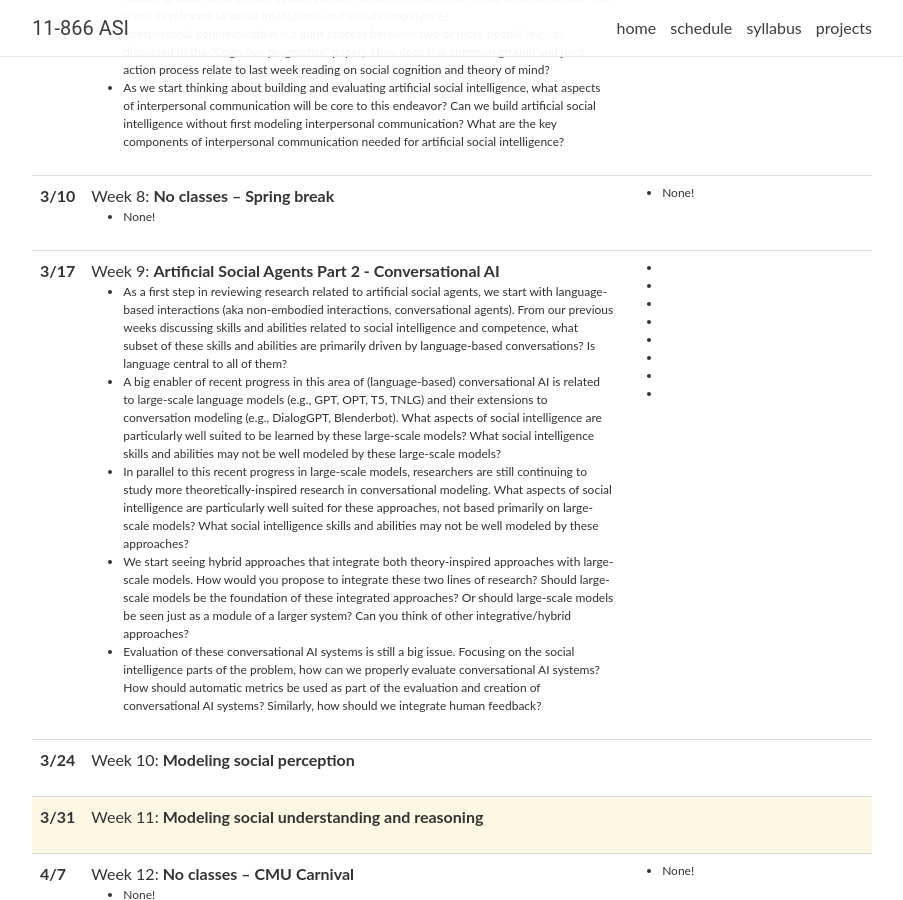
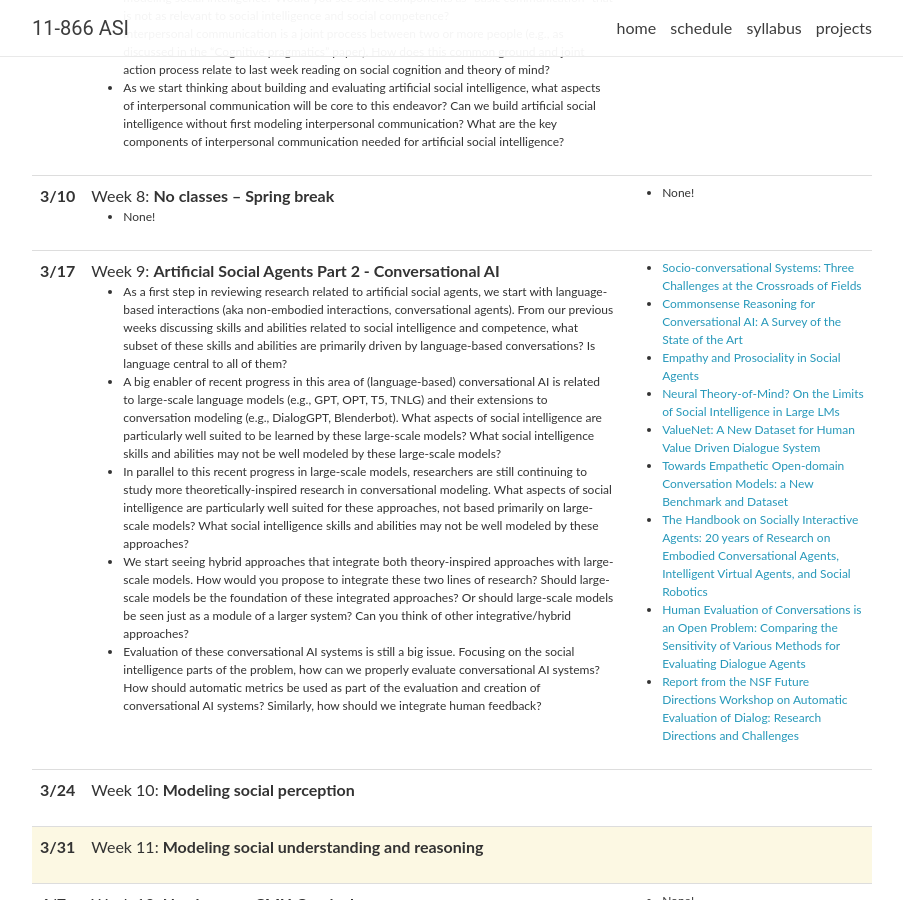
Before and after one commit to CMU-MultiComp-Lab/asi-course, a Jekyll site: the page built from spring2023/_pages/schedule.md, in a window 1280 px wide and 900 px high, scrolled down 2727 px. Shown: the whole window, without its empty margins (188-1091 px from the left). Built offline with Jekyll 4.4.1, drawn with Linux system fonts in a browser that asks for light colours; nearby versions of some CDN libraries; comment, search, counter and statistics services are not loaded.

Commit message:
Update lectures_2023.yml

```diff
--- a/_data/lectures_2023.yml
+++ b/_data/lectures_2023.yml
@@ -136,14 +136,15 @@
     - We start seeing hybrid approaches that integrate both theory-inspired approaches with large-scale models. How would you propose to integrate these two lines of research? Should large-scale models be the foundation of these integrated approaches? Or should large-scale models be seen just as a module of a larger system? Can you think of other integrative/hybrid approaches?
     - Evaluation of these conversational AI systems is still a big issue. Focusing on the social intelligence parts of the problem, how can we properly evaluate conversational AI systems? How should automatic metrics be used as part of the evaluation and creation of conversational AI systems? Similarly, how should we integrate human feedback?
   readings:
-    - <a href=" "> </a> <br/>
-    - <a href=" "> </a> <br/>
-    - <a href=" "> </a> <br/>
-    - <a href=" "> </a> <br/>
-    - <a href=" "> </a> <br/>
-    - <a href=" "> </a> <br/>
-    - <a href=" "> </a> <br/>
-    - <a href=" "> </a> <br/>
+    - <a href="https://pubmed.ncbi.nlm.nih.gov/36591412/">Socio-conversational Systems&#58; Three Challenges at the Crossroads of Fields</a> <br/>
+    - <a href="https://arxiv.org/abs/2302.07926">Commonsense Reasoning for Conversational AI&#58; A Survey of the State of the Art</a> <br/>
+    - <a href="https://dl.acm.org/doi/10.1145/3477322.3477334">Empathy and Prosociality in Social Agents</a> <br/>
+    - <a href="https://arxiv.org/abs/2210.13312">Neural Theory-of-Mind? On the Limits of Social Intelligence in Large LMs</a> <br/>
+    - <a href="https://arxiv.org/abs/2112.06346">ValueNet&#58; A New Dataset for Human Value Driven Dialogue System</a> <br/>
+    - <a href="https://arxiv.org/abs/1811.00207">Towards Empathetic Open-domain Conversation Models&#58; a New Benchmark and Dataset</a> <br/>
+    - <a href="https://dl.acm.org/doi/book/10.1145/3477322">The Handbook on Socially Interactive Agents&#58; 20 years of Research on Embodied Conversational Agents, Intelligent Virtual Agents, and Social Robotics</a> <br/>
+    - <a href="https://arxiv.org/abs/2201.04723">Human Evaluation of Conversations is an Open Problem&#58; Comparing the Sensitivity of Various Methods for Evaluating Dialogue Agents</a> <br/>
+    - <a href="https://arxiv.org/abs/2203.10012">Report from the NSF Future Directions Workshop on Automatic Evaluation of Dialog&#58; Research Directions and Challenges</a> <br/>
 
 - date: 3/24
   title: >
```
